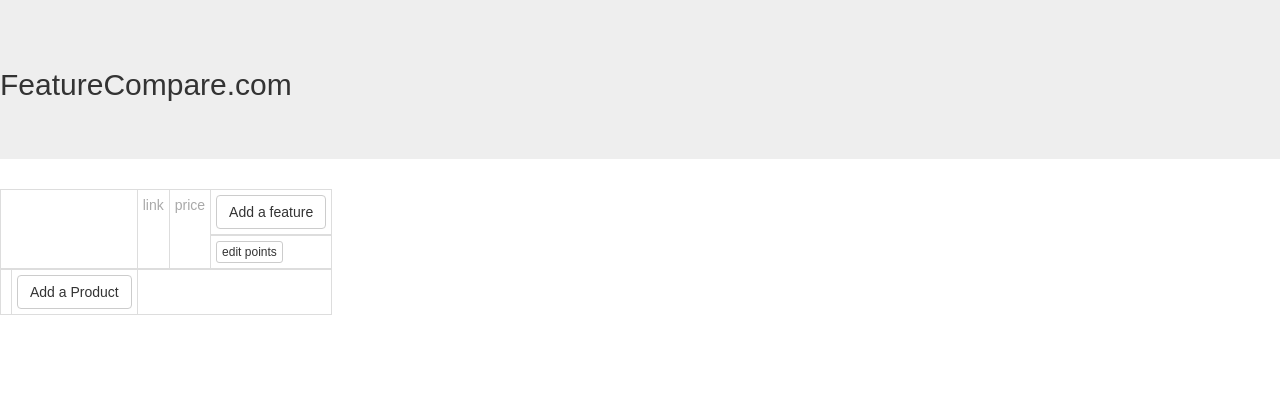
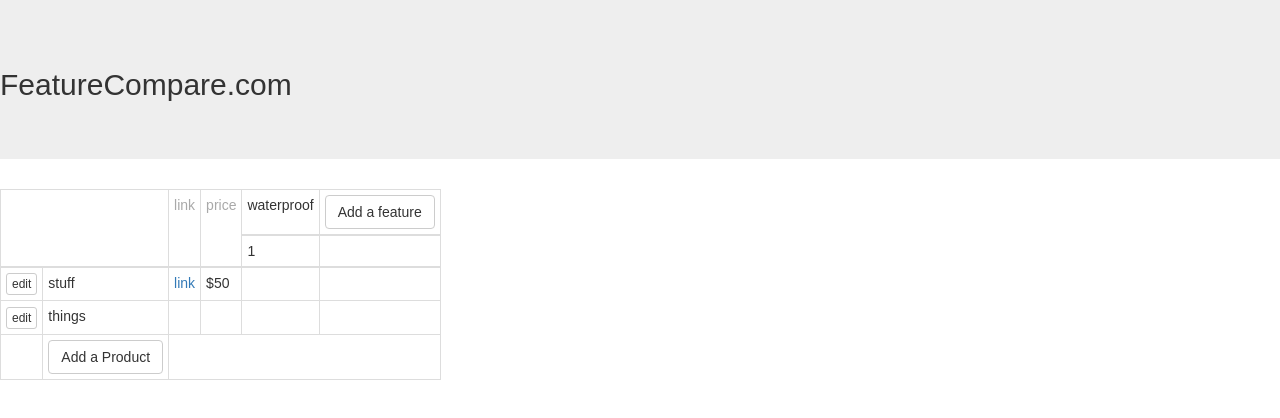
Before and after one commit to burrowdown/feature-compare, a React (Create React App) app: page / in a window 1280 px wide. Shown: the top 418 px of the page. Built offline with nearby package versions, Linux system fonts and the light colour scheme.

Commit message:
weights mostly work, still need tests

```diff
--- a/src/App.css
+++ b/src/App.css
@@ -25,3 +25,7 @@
 .weak {
     color: darkgray;
 }
+
+.weight-input {
+    width: 40px;
+}
--- a/src/App.js
+++ b/src/App.js
@@ -8,10 +8,10 @@
   constructor (props) {
     super(props)
     this.state = {
-      // features: [{'name': 'waterproof', 'weight': 1, 'score': 0}],
-      features: [],
-      // products: [{'name': 'stuff', 'url': 'example.com', 'price': '$50'}, {'name': 'things', 'url': ''}],
-      products: [],
+      features: [{'name': 'waterproof', 'weight': 1}],
+      // features: [],
+      products: [{'name': 'stuff', 'url': 'example.com', 'price': '$50', 'score': 0}, {'name': 'things', 'url': ''}],
+      // products: [],
       productInput: false,
       currentNewProductInput: '',
       currentNewFeatureInput: ''
@@ -22,8 +22,10 @@
     this.handleNewProductCancelButton = this.handleNewProductCancelButton.bind(this)
     this.handleNewFeatureSave = this.handleNewFeatureSave.bind(this)
     this.handleNewFeatureInputChange = this.handleNewFeatureInputChange.bind(this)
+    this.handleWeightInputChange = this.handleWeightInputChange.bind(this)
   }
 
+  // add products
   handleNewProductButton () {
     this.setState({
       productInput: true
@@ -39,7 +41,7 @@
   handleNewProductInputSave () {
     let newProducts = this.state.products.map((x) => Object.assign({}, x))
     if (this.state.currentNewProductInput !== '') {
-      newProducts.push({'name': this.state.currentNewProductInput, 'url': '', 'price': ''})
+      newProducts.push({'name': this.state.currentNewProductInput, 'url': '', 'price': '', score: 0})
     }
     this.setState({
       products: newProducts,
@@ -55,6 +57,7 @@
     })
   }
 
+  // add features
   handleNewFeatureInputChange (e) {
     this.setState({
       currentNewFeatureInput: e.target.value
@@ -64,11 +67,26 @@
   handleNewFeatureSave () {
     let newFeatures = this.state.features.map((x) => Object.assign({}, x))
     if (this.state.currentNewFeatureInput !== '') {
-      newFeatures.push({'name': this.state.currentNewFeatureInput, 'weight': 1, 'score': 0})
+      newFeatures.push({'name': this.state.currentNewFeatureInput, 'weight': 1})
     }
     this.setState({
       features: newFeatures,
       currentNewFeatureInput: ''
+    })
+  }
+
+  // edit weights
+  handleWeightInputChange (name, weight) {
+    let newFeatures = this.state.features.map((feature) => {
+      const newFeature = Object.assign({}, feature)
+      if (newFeature.name === name) {
+        newFeature.weight = weight
+      }
+      return newFeature
+    })
+    this.setState({
+      weightInput: false,
+      features: newFeatures
     })
   }
 
@@ -102,17 +120,19 @@
             features={this.state.features}
             onNewFeatureSave={this.handleNewFeatureSave}
             onNewFeatureInputChange={this.handleNewFeatureInputChange}
+            onWeightSave={this.handleWeightSave}
+            onWeightInputChange={this.handleWeightInputChange}
           />
           <FeatureTable
             products={this.state.products}
             features={this.state.features}
           />
           <tfoot>
-            <tr id='new-product-row'>
-              <td />
-              {productField}
-              <td colSpan={this.state.features.length + 3} />
-            </tr>
+          <tr id='new-product-row'>
+            <td />
+            {productField}
+            <td colSpan={this.state.features.length + 3} />
+          </tr>
           </tfoot>
 
         </Table>
--- a/src/FeatureRow.js
+++ b/src/FeatureRow.js
@@ -1,6 +1,7 @@
 import React, { Component } from 'react'
 import { Button } from 'react-bootstrap'
 import PropTypes from 'prop-types'
+import Weight from './Weight'
 
 export default class FeatureRow extends Component {
   constructor (props) {
@@ -34,7 +35,7 @@
 
   render () {
     const cols = this.props.features.map((feature) => {
-      return (<td>{feature.name}</td>)
+      return (<td key={feature.name}>{feature.name}</td>)
     })
     let featureField
     if (this.state.featureInput) {
@@ -42,7 +43,6 @@
         id='new-feature-input'
         onChange={this.props.onNewFeatureInputChange}
         placeholder='Feature'
-        value={this.state.currentInput}
       />
         <Button
           id='feature-save-button'
@@ -62,7 +62,12 @@
       >Add a feature</Button></td>
     }
     const weights = this.props.features.map((feature) => {
-      return (<td>{feature.weight}</td>)
+      return (<Weight
+        key={feature.name}
+        onWeightSave={this.props.onWeightSave}
+        featureInstance={feature}
+        onWeightInputChange={this.props.onWeightInputChange}
+      />)
     })
 
     return (
@@ -76,9 +81,7 @@
         </tr>
         <tr id='weight-row'>
           {weights}
-          <td><Button
-            id='edit-weight-button'
-            bsSize='xsmall'>edit points</Button></td>
+          <td />
         </tr>
       </thead>
     )
@@ -88,5 +91,7 @@
 FeatureRow.propTypes = {
   features: PropTypes.array,
   onNewFeatureSave: PropTypes.func,
-  onNewFeatureInputChange: PropTypes.func
+  onNewFeatureInputChange: PropTypes.func,
+  onWeightSave: PropTypes.func,
+  onWeightInputChange: PropTypes.func
 }
--- a/src/FeatureTable.js
+++ b/src/FeatureTable.js
@@ -6,6 +6,7 @@
   render () {
     const rows = this.props.products.map((productRow) => {
       return (<ProductRow
+        key={productRow.name}
         productRow={productRow}
         features={this.props.features} />)
     })
--- a/src/ProductRow.js
+++ b/src/ProductRow.js
@@ -44,9 +44,9 @@
 
   render () {
     const blankCells = this.props.features.map((x) => {
-      return (<td />)
+      return (<td key={x.name} />)
     })
-    blankCells.push(<td />)
+    blankCells.push(<td key={'last-one'} />)
     // TODO: refactor some amount of this into its own function
     let link, price, editSave
     if (this.state.isEditable) {
--- /dev/null
+++ b/src/Weight.js
@@ -0,0 +1,40 @@
+import React, { Component } from 'react'
+import PropTypes from 'prop-types'
+
+export default class Weight extends Component {
+  constructor (props) {
+    super(props)
+    this.state = {
+      weightInput: false
+    }
+    this.handleWeightEdit = this.handleWeightEdit.bind(this)
+  }
+
+  handleWeightEdit (e) {
+    this.props.onWeightInputChange(this.props.featureInstance.name, e.target.value)
+  }
+
+  render () {
+    let weightBox = this.props.featureInstance.weight
+    if (this.state.weightInput) {
+      weightBox = <input
+        className='weight-input'
+        onChange={this.props.onWeightInputChange}
+        value={this.props.featureInstance.weight}
+      />
+    }
+    return (
+      <td
+        id={this.props.featureInstance.name}
+        onClick={this.handleWeightEdit}
+        onBlur={this.handleWeightSave}
+      >{weightBox}</td>
+    )
+  }
+}
+
+Weight.propTypes = {
+  onWeightSave: PropTypes.func,
+  featureInstance: PropTypes.object,
+  onWeightInputChange: PropTypes.func
+}
```
Also changed, not shown: 2 other files (tests, documents, lock files or other folders).
